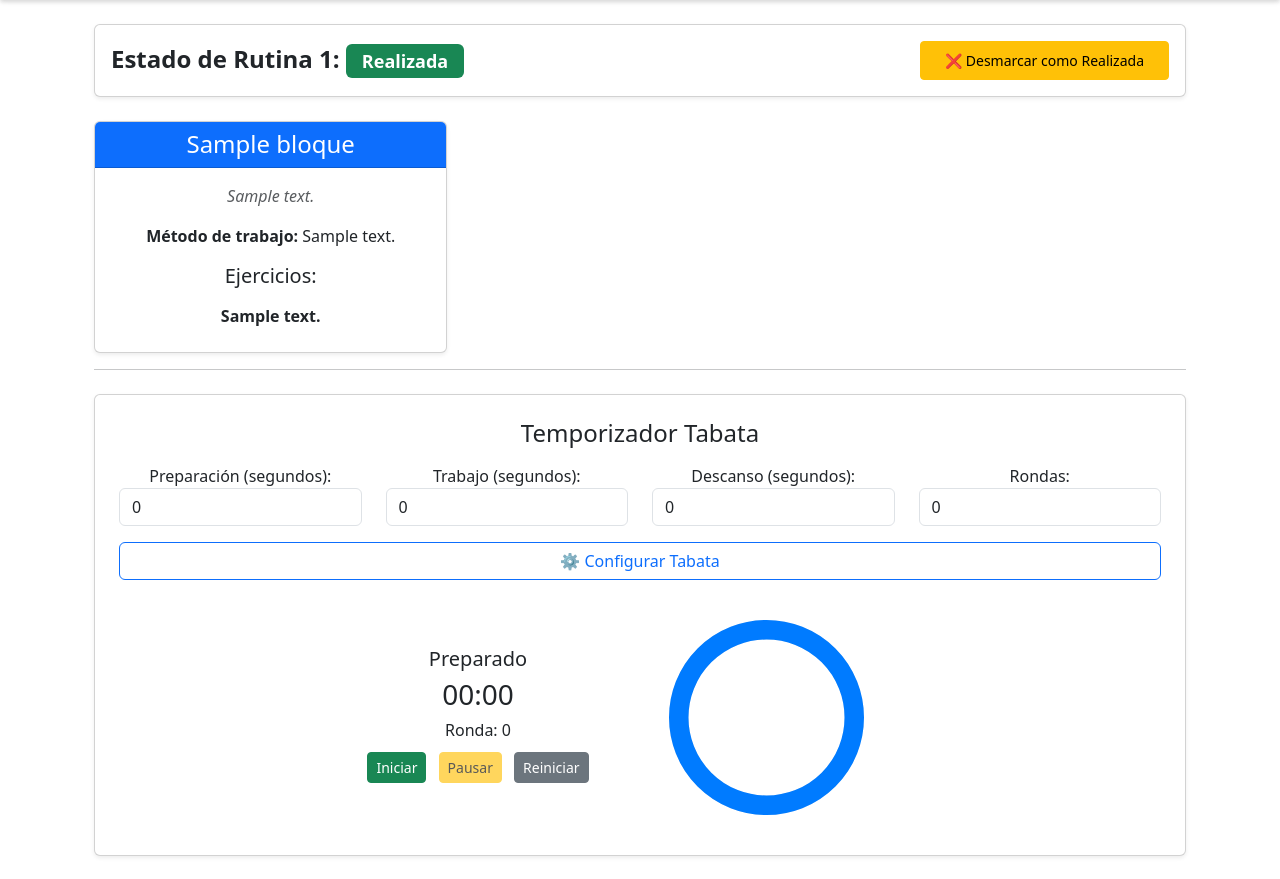
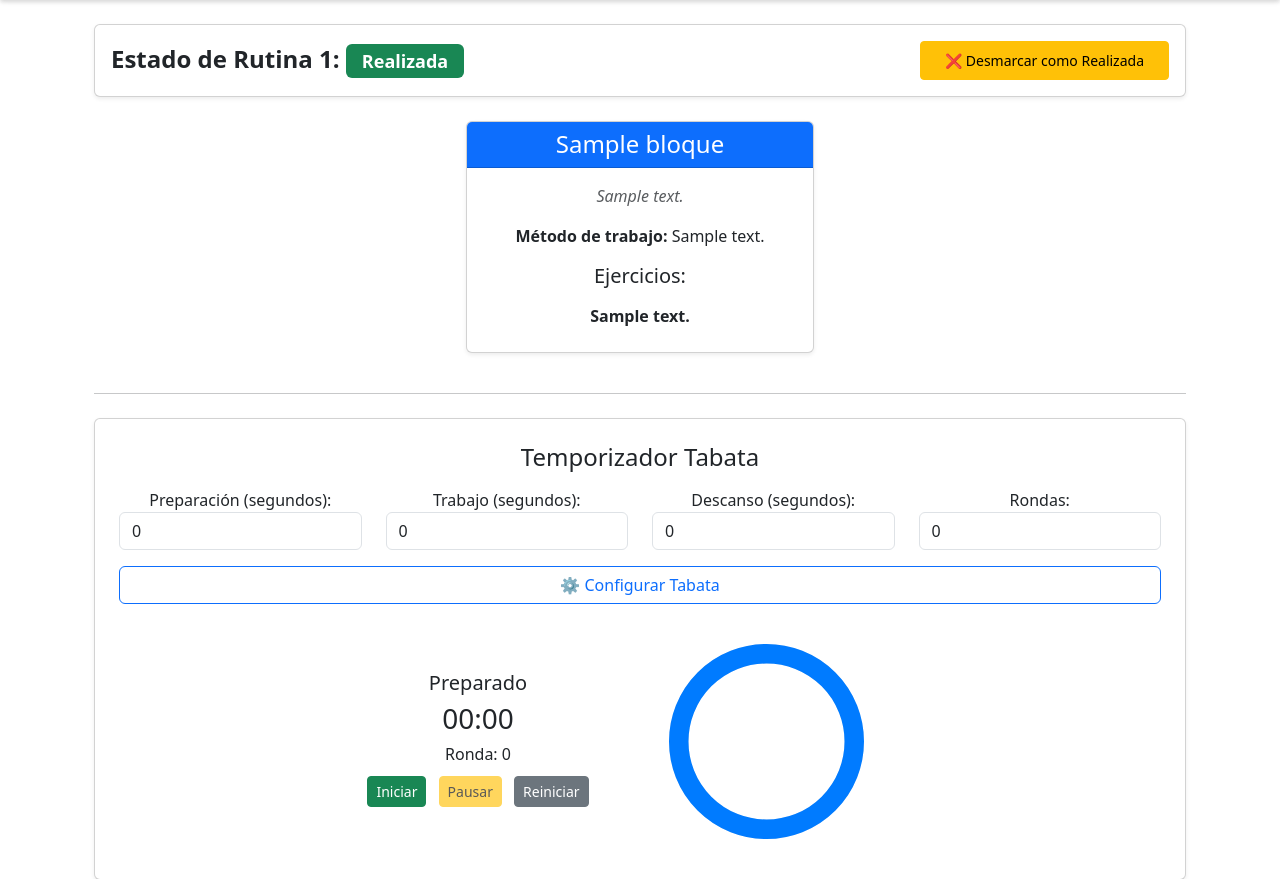
Before and after one commit to julianlods/ChillFit, a Django app: page /rutinas/1/ in a window 1280 px wide. Shown: the part 156-1035 px from the top of the page. Run offline with Django 5.2, Linux system fonts and the light colour scheme; a user stored in the database is signed in; tables that the repository leaves empty hold one stand-in row (values such as "Sample post"); some libraries are stand-ins or nearby versions.

Commit message:
♻️ Reorganización visual

```diff
--- a/ChillFit/templates/ChillFit/rutinas/ver_rutina_detalle.html
+++ b/ChillFit/templates/ChillFit/rutinas/ver_rutina_detalle.html
@@ -39,10 +39,10 @@
         </div>
     </div>
 
-    <!-- BLOQUES EN MASONRY -->
-    <div class="masonry-container" style="column-count: 3; column-gap: 1rem;">
+    <!-- BLOQUES EN GRILLA NORMAL -->
+    <div class="row justify-content-center">
         {% for bloque in rutina.bloques.all %}
-            <div class="mb-4" style="break-inside: avoid;">
+            <div class="col-md-6 col-lg-4 mb-4">
                 <div class="card shadow-sm">
                     <div class="card-header bg-primary text-white">
                         <h4 class="mb-0">{{ bloque.nombre }}</h4>
```
